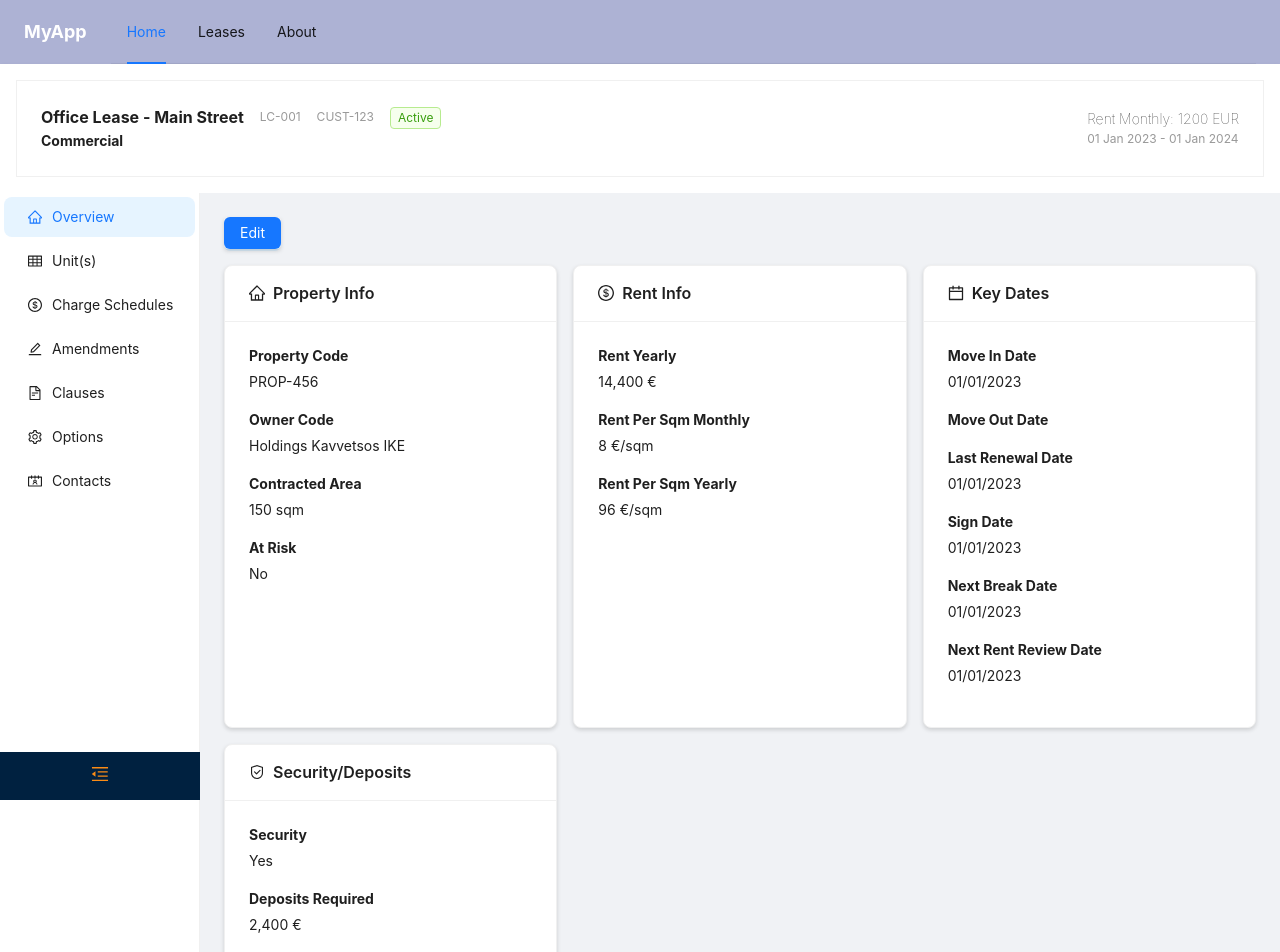
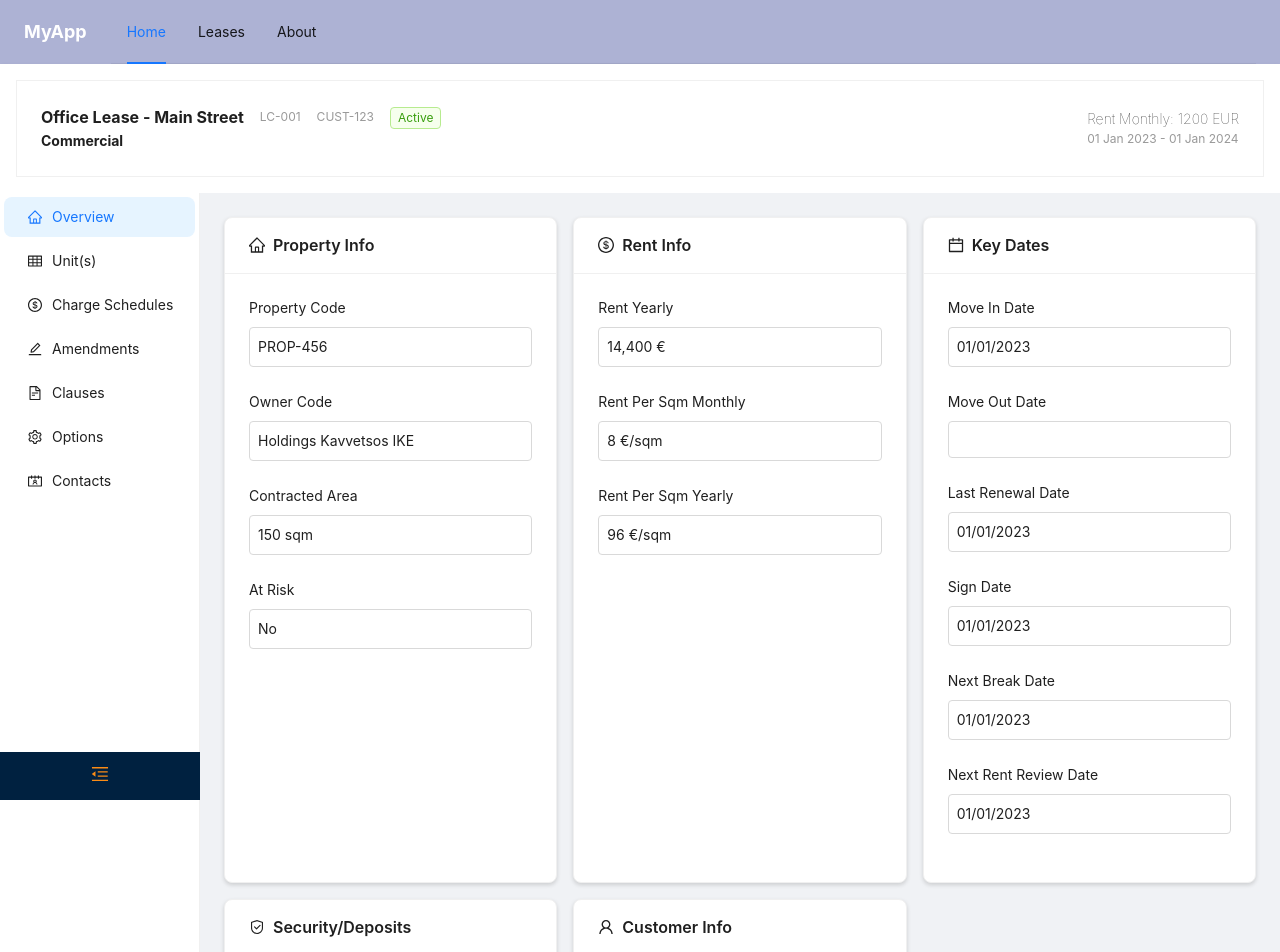
Before and after one commit to GiannisKav7/pms-frontend, a React (Create React App) app in the folder pms/: page /lease/1 in a window 1280 px wide. Shown: the top 952 px of the page. Built offline with nearby package versions, Linux system fonts and the light colour scheme.

Commit message:
Update lease details UI; enhance read-only fields and add customer info section

```diff
--- a/pms/src/components/Lease/LeaseOverviewContent.js
+++ b/pms/src/components/Lease/LeaseOverviewContent.js
@@ -1,5 +1,5 @@
 import React from "react";
-import { Form, Divider, Card, Row, Col } from "antd";
+import { Form, Divider, Card, Row, Col, Input } from "antd";
 import { fieldConfig } from "../../config/leaseConfig";
 import dayjs from "dayjs";
 import { renderFieldByType } from "../customFunctions/fieldRenderer";
@@ -20,7 +20,7 @@ const LeaseOverviewReadOnly = ({ overviewGroups, leaseDetails }) => {
           }
           className={styles.card}
         >
-          <Row gutter={16}>
+          <Form gutter={16} disabled={false} layout="vertical">
             {group.fields.map((fieldKey) => {
               const label = fieldKey
                 .replace(/([A-Z])/g, " $1")
@@ -41,16 +41,17 @@ const LeaseOverviewReadOnly = ({ overviewGroups, leaseDetails }) => {
                 displayValue = `${displayValue}`;
               }
 
-              return (
+                return (
                 <Col span={24} key={fieldKey}>
-                  <div style={{ marginBottom: 16 }}>
-                    <div style={{ fontWeight: "bold", marginBottom: 4 }}>{label}</div>
-                    <span>{displayValue}</span>
-                  </div>
+                  <Form.Item name={fieldKey} label={label} layout="vertical">
+                    <div className={styles.readOnlyField}>
+                      <span>{displayValue}</span>
+                    </div>
+                  </Form.Item>
                 </Col>
-              );
+                );
             })}
-          </Row>
+          </Form>
         </Card>
       ))}
     </div>
@@ -87,11 +88,11 @@ const LeaseOverviewEdit = ({ form, overviewGroups }) => {
   );
 };
 
-const LeaseOverviewContent = ({ form, overviewGroups, leaseDetails, isEditing }) => {
-  return isEditing ? (
-    <LeaseOverviewEdit form={form} overviewGroups={overviewGroups} />
-  ) : (
-    <LeaseOverviewReadOnly overviewGroups={overviewGroups} leaseDetails={leaseDetails} />
+const LeaseOverviewContent = ({ form, overviewGroups, leaseDetails}) => {
+  return (
+    <>
+      <LeaseOverviewReadOnly overviewGroups={overviewGroups} leaseDetails={leaseDetails} />
+    </>
   );
 };
 
--- a/pms/src/components/Lease/LeaseOverviewContent.module.css
+++ b/pms/src/components/Lease/LeaseOverviewContent.module.css
@@ -8,3 +8,11 @@
   box-shadow: 0 2px 4px rgba(0, 0, 0, 0.15);
   border-radius: 8px;
 }
+
+.readOnlyField {
+  border: 1px solid #d9d9d9;
+  padding: 8px;
+  border-radius: 4px;
+  min-height: 37px;
+
+}
--- a/pms/src/config/leaseConfig.js
+++ b/pms/src/config/leaseConfig.js
@@ -124,5 +124,12 @@ export const fieldConfig = {
       // ...
     ],
   },
+  type: { type: "text" },
+  name: { type: "text" },
+  firstName: { type: "text" },
+  lastName: { type: "text" },
+  fatherName: { type: "text" },
+  motherName: { type: "text" },
+  taxid: { type: "text" },
 
 };
--- a/pms/src/features/LeaseDetails.js
+++ b/pms/src/features/LeaseDetails.js
@@ -13,8 +13,8 @@ import Sidebar from "../components/Layouts/Sidebar";
 import { getTabColumns } from "../config/leaseTabColumns";
 import LeaseOverviewContent from "../components/Lease/LeaseOverviewContent";
 import LeaseBasicInfoBar from "../components/Lease/LeaseBasicInfoBar";
-import { HomeOutlined, DollarOutlined, CalendarOutlined, SafetyOutlined } from "@ant-design/icons";
-import styles from "./LeaseDetails.module.css"; // Import our CSS module
+import { HomeOutlined, DollarOutlined, CalendarOutlined, SafetyOutlined, UserOutlined} from "@ant-design/icons";
+import styles from "./LeaseDetails.module.css";
 
 const { Sider, Content } = Layout;
 
@@ -46,10 +46,14 @@ const overviewGroups = [
     icon: <SafetyOutlined />,
     fields: ["security", "depositsRequired", "depositsBilled", "depositsReceived"],
   },
+  {
+    title: "Customer Info",
+    icon: <UserOutlined />,
+    fields: ["type", "name", "firstName", "lastName", "taxid"]
+  }
 ];
 
 const LeaseDetails = () => {
-  const [isEditing, setIsEditing] = useState(false);
   const [form] = Form.useForm();
   const navigate = useNavigate();
   const [selectedMenuItem, setSelectedMenuItem] = useState("overview");
@@ -83,43 +87,12 @@ const LeaseDetails = () => {
     depositsRequired: 2400,
     depositsBilled: 2400,
     depositsReceived: 2400,
+    type: "Commercial",
+    name: "Alpha Real Estate Management S.A.",
+    taxid:"1023664",
   };
 
   const [leaseDetails, setLeaseDetails] = useState(initialDetails);
-
-  const handleEditToggle = () => {
-    setIsEditing(!isEditing);
-    if (!isEditing) {
-      form.setFieldsValue(leaseDetails);
-    }
-  };
-
-  const handleSave = () => {
-    form.validateFields().then((values) => {
-      const dateFields = [
-        "leaseFromDate",
-        "leaseToDate",
-        "moveInDate",
-        "moveOutDate",
-        "lastRenewalDate",
-        "signDate",
-        "nextBreakDate",
-        "nextRentReviewDate",
-      ];
-      dateFields.forEach((field) => {
-        if (values[field]) {
-          values[field] = values[field].format("YYYY-MM-DD");
-        }
-      });
-      setLeaseDetails(values);
-      setIsEditing(false);
-    });
-  };
-
-  const handleCancel = () => {
-    form.resetFields();
-    setIsEditing(false);
-  };
 
   const handleNavigation = (code, path) => {
     navigate(`/${path}/${code}`);
@@ -133,7 +106,6 @@ const LeaseDetails = () => {
             form={form}
             overviewGroups={overviewGroups}
             leaseDetails={leaseDetails}
-            isEditing={isEditing}
           />
         );
       case "units":
@@ -173,27 +145,12 @@ const LeaseDetails = () => {
           width={200}
           className="site-layout-background"
         >
-          <Sidebar selectedMenuItem={selectedMenuItem} setSelectedMenuItem={setSelectedMenuItem} />
+          <Sidebar
+            selectedMenuItem={selectedMenuItem}
+            setSelectedMenuItem={setSelectedMenuItem}
+          />
         </Sider>
         <Content className={styles.content}>
-          {selectedMenuItem === "overview" && (
-            <div className={styles.buttonContainer}>
-              <div className={styles.buttons}>
-                {isEditing ? (
-                  <>
-                    <Button onClick={handleCancel}>Cancel</Button>
-                    <Button type="primary" onClick={handleSave}>
-                      Save
-                    </Button>
-                  </>
-                ) : (
-                  <Button type="primary" onClick={handleEditToggle}>
-                    Edit
-                  </Button>
-                )}
-              </div>
-            </div>
-          )}
           {renderContent()}
         </Content>
       </Layout>
```
